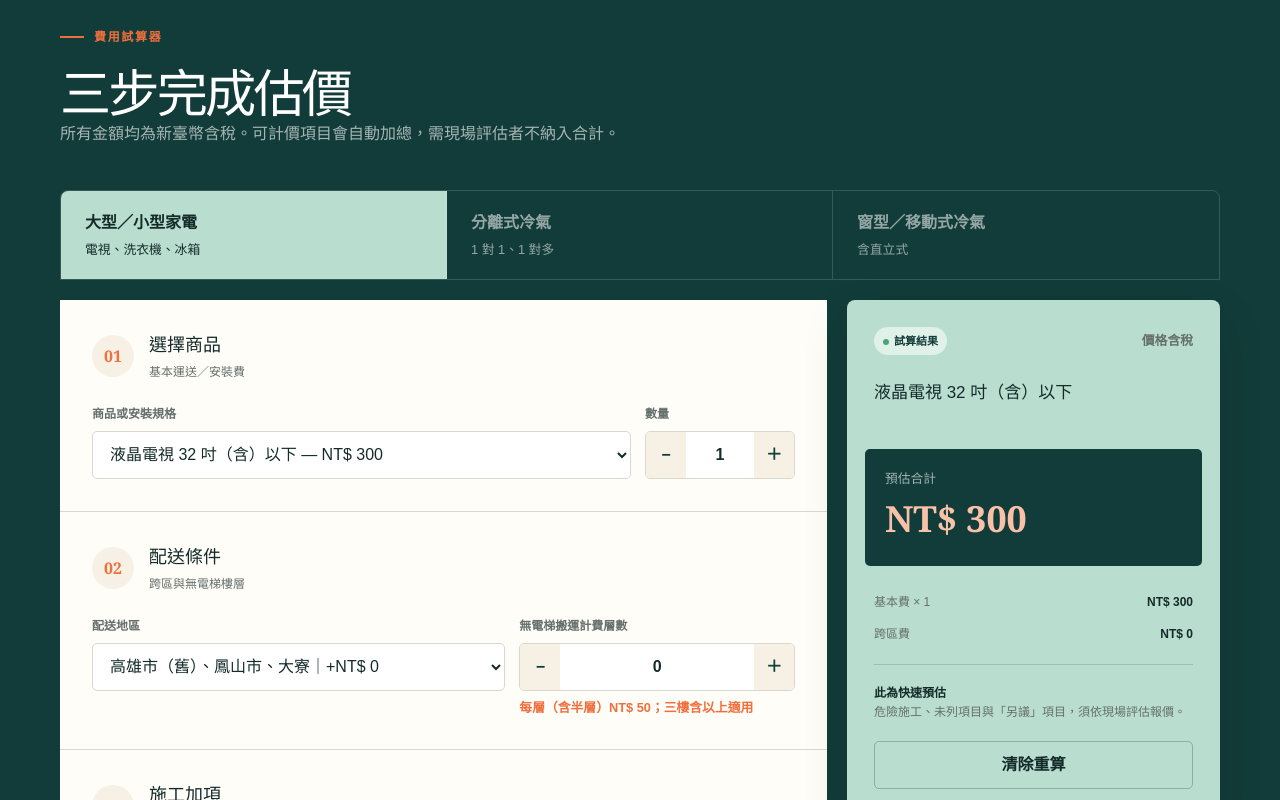
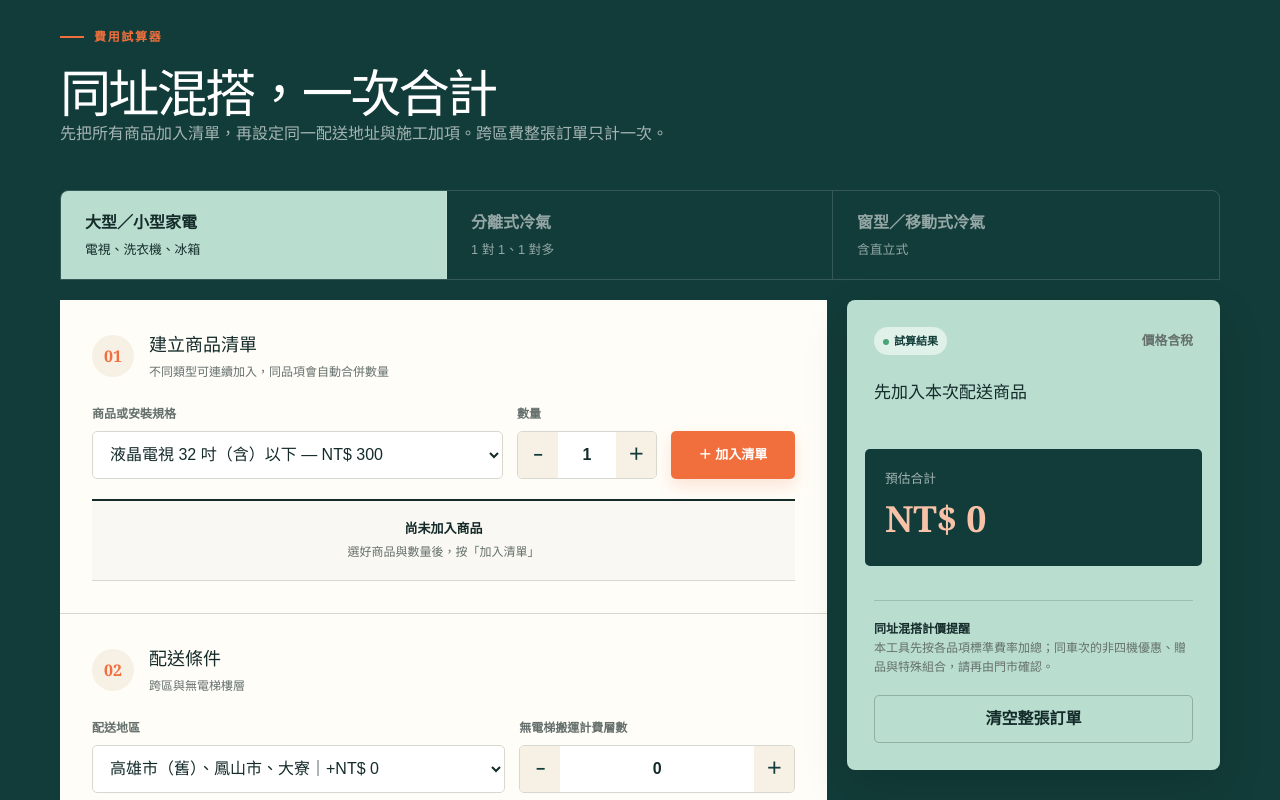
Before and after one commit to lalawgwg99/WGapp, a Next.js app: page / in a window 1280 px wide. Shown: the part 780-1580 px from the top of the page. Built offline with nearby package versions, Linux system fonts and the light colour scheme.

Commit message:
Support mixed-item delivery totals

```diff
--- a/app/globals.css
+++ b/app/globals.css
@@ -139,6 +139,7 @@ main { overflow: hidden; }
 .step-title h3 { font-size: 18px; }
 .step-title p { color: var(--muted); font-size: 12px; margin-top: 4px; }
 .field-grid { display: grid; grid-template-columns: minmax(0,1fr) 150px; gap: 14px; }
+.field-grid.add-grid { grid-template-columns: minmax(0,1fr) 140px 124px; align-items: end; }
 .field-grid.two { grid-template-columns: 1.2fr .8fr; }
 .field { display: block; }
 .field > span { display: block; font-size: 12px; font-weight: 800; color: var(--muted); margin-bottom: 8px; }
@@ -153,6 +154,30 @@ main { overflow: hidden; }
 .stepper input::-webkit-inner-spin-button { display: none; }
 .field-help { display: block; color: var(--orange); line-height: 1.4; margin-top: 8px; font-weight: 700; }
 .inline-note { margin: 10px 0 0; font-size: 12px; color: var(--orange); font-weight: 700; }
+.add-product {
+  height: 48px; border: 0; border-radius: 5px; background: var(--orange); color: white;
+  cursor: pointer; font-size: 13px; font-weight: 900; box-shadow: 0 7px 16px rgba(240,111,60,.18);
+}
+.add-product:hover { background: #db5d2d; }
+.cart-stack { margin-top: 20px; border-top: 2px solid var(--ink); }
+.cart-empty {
+  min-height: 80px; display: flex; flex-direction: column; justify-content: center; align-items: center;
+  gap: 5px; border-bottom: 1px solid var(--line); color: var(--muted); font-size: 12px; background: #faf8f2;
+}
+.cart-empty b { color: var(--ink); font-size: 13px; }
+.cart-row {
+  display: grid; grid-template-columns: 34px minmax(0,1fr) 84px 94px 36px; gap: 10px;
+  min-height: 70px; align-items: center; border-bottom: 1px solid var(--line);
+}
+.cart-index { font-family: Georgia, serif; color: var(--orange); font-size: 12px; }
+.cart-name { min-width: 0; }
+.cart-name b, .cart-name small { display: block; }
+.cart-name b { font-size: 12px; line-height: 1.35; }
+.cart-name small { margin-top: 4px; color: var(--muted); font-size: 10px; }
+.cart-row > strong { text-align: right; font-family: Georgia, serif; font-size: 14px; white-space: nowrap; }
+.cart-stepper { justify-content: center; }
+.remove-product { border: 0; background: transparent; color: var(--muted); cursor: pointer; font-size: 10px; padding: 5px 0; }
+.remove-product:hover { color: var(--orange); }
 .extras-grid { display: grid; grid-template-columns: repeat(2, 1fr); gap: 9px; max-height: 390px; overflow: auto; padding-right: 4px; }
 .extra-card { min-height: 64px; border: 1px solid var(--line); border-radius: 5px; display: flex; align-items: center; justify-content: space-between; padding-right: 9px; transition: .15s; background: white; }
 .extra-card.selected { border-color: var(--teal-2); background: #f1f8f5; }
@@ -177,6 +202,8 @@ main { overflow: hidden; }
 .estimate-lines div { display: flex; justify-content: space-between; align-items: baseline; gap: 18px; padding: 7px 0; font-size: 12px; }
 .estimate-lines span { color: var(--muted); }
 .estimate-lines b { white-space: nowrap; }
+.estimate-lines .summary-subtotal { border-top: 1px solid rgba(20,43,42,.14); margin-top: 7px; padding-top: 12px; }
+.estimate-lines .summary-subtotal span, .estimate-lines .summary-subtotal b { color: var(--ink); font-weight: 900; }
 .estimate-footer p { color: var(--muted); line-height: 1.55; font-size: 12px; margin: 19px 0; }
 .estimate-footer p b { color: var(--ink); }
 .estimate-footer button { width: 100%; background: transparent; border: 1px solid rgba(20,43,42,.25); border-radius: 5px; padding: 11px; color: var(--ink); cursor: pointer; font-weight: 800; }
@@ -252,7 +279,10 @@ footer a:hover { opacity: 1; }
   .mode-tab:last-child { border-bottom: 0; }
   .mode-tab small { display: none; }
   .step-block { padding: 25px 18px; }
-  .field-grid, .field-grid.two { grid-template-columns: 1fr; }
+  .field-grid, .field-grid.add-grid, .field-grid.two { grid-template-columns: 1fr; }
+  .cart-row { grid-template-columns: 27px minmax(0,1fr) 78px; padding: 12px 0; }
+  .cart-row > strong { grid-column: 2; text-align: left; }
+  .remove-product { grid-column: 3; grid-row: 2; }
   .extras-grid { grid-template-columns: 1fr; max-height: 430px; }
   .estimate-card { padding: 22px; }
   .fees-section, .notes-section { padding: 72px 18px; }
--- a/app/page.tsx
+++ b/app/page.tsx
@@ -155,6 +155,7 @@ export default function Home() {
   const [mode, setMode] = useState<"appliance" | "split" | "window">("appliance");
   const [productId, setProductId] = useState(products[0].id);
   const [quantity, setQuantity] = useState(1);
+  const [cart, setCart] = useState<Record<string, number>>({});
   const [area, setArea] = useState("0");
   const [stairUnits, setStairUnits] = useState(0);
   const [selectedExtras, setSelectedExtras] = useState<Record<string, number>>({});
@@ -168,8 +169,6 @@ export default function Home() {
     const list = next === "appliance" ? products : next === "split" ? splitAC : windowAC;
     setMode(next);
     setProductId(list[0].id);
-    setStairUnits(0);
-    setSelectedExtras({});
   };
 
   const availableExtras = useMemo(() => {
@@ -182,9 +181,16 @@ export default function Home() {
     const fee = extras.find((item) => item.id === id);
     return sum + (fee?.price ?? 0) * qty;
   }, 0);
-  const baseTotal = (current.price ?? 0) * quantity;
-  const areaTotal = areaFees[area]?.price ?? 0;
-  const stairTotal = (current.stairRate ?? 0) * stairUnits * quantity;
+  const orderableItems = [...products, ...splitAC, ...windowAC];
+  const cartRows = Object.entries(cart)
+    .map(([id, qty]) => ({ item: orderableItems.find((entry) => entry.id === id), qty }))
+    .filter((row): row is { item: FeeItem; qty: number } => Boolean(row.item));
+  const baseTotal = cartRows.reduce((sum, row) => sum + (row.item.price ?? 0) * row.qty, 0);
+  const areaTotal = cartRows.length ? (areaFees[area]?.price ?? 0) : 0;
+  const stairTotal = cartRows.reduce(
+    (sum, row) => sum + (row.item.stairRate ?? 0) * stairUnits * row.qty,
+    0,
+  );
   const total = baseTotal + areaTotal + stairTotal + extraTotal;
 
   const allFees = [...products, ...splitAC, ...windowAC, ...extras];
@@ -196,6 +202,20 @@ export default function Home() {
 
   const setExtra = (id: string, value: number) => {
     setSelectedExtras((prev) => {
+      const next = { ...prev };
+      if (value <= 0) delete next[id];
+      else next[id] = value;
+      return next;
+    });
+  };
+
+  const addToCart = () => {
+    setCart((prev) => ({ ...prev, [current.id]: (prev[current.id] ?? 0) + quantity }));
+    setQuantity(1);
+  };
+
+  const setCartQuantity = (id: string, value: number) => {
+    setCart((prev) => {
       const next = { ...prev };
       if (value <= 0) delete next[id];
       else next[id] = value;
@@ -227,7 +247,7 @@ export default function Home() {
           <p className="eyebrow"><span /> 五甲店 · 新臺幣含稅</p>
           <h1>配送安裝費，<br /><em>一眼看懂。</em></h1>
           <p className="hero-lead">
-            選商品、地區與施工加項，即時計算預估費用。把八頁密集價目表，整理成現場也能快速使用的工具。
+            同一地址可混搭多種商品，逐項加入後一次合計運送、樓層與施工費。把八頁密集價目表，整理成現場也能快速使用的工具。
           </p>
           <div className="hero-actions">
             <a className="primary-button" href="#calculator">開始計算 <span>↓</span></a>
@@ -256,8 +276,8 @@ export default function Home() {
       <section className="calculator-section" id="calculator">
         <div className="section-heading light-heading">
           <p className="eyebrow"><span /> 費用試算器</p>
-          <h2>三步完成估價</h2>
-          <p>所有金額均為新臺幣含稅。可計價項目會自動加總，需現場評估者不納入合計。</p>
+          <h2>同址混搭，一次合計</h2>
+          <p>先把所有商品加入清單，再設定同一配送地址與施工加項。跨區費整張訂單只計一次。</p>
         </div>
 
         <div className="mode-tabs" role="tablist" aria-label="選擇試算類型">
@@ -281,8 +301,8 @@ export default function Home() {
         <div className="calculator-grid">
           <div className="calculator-form">
             <div className="step-block">
-              <div className="step-title"><b>01</b><div><h3>選擇商品</h3><p>基本運送／安裝費</p></div></div>
-              <div className="field-grid">
+              <div className="step-title"><b>01</b><div><h3>建立商品清單</h3><p>不同類型可連續加入，同品項會自動合併數量</p></div></div>
+              <div className="field-grid add-grid">
                 <label className="field wide">
                   <span>商品或安裝規格</span>
                   <select value={productId} onChange={(e) => setProductId(e.target.value)}>
@@ -297,8 +317,26 @@ export default function Home() {
                     <button onClick={() => setQuantity(quantity + 1)} aria-label="增加數量">＋</button>
                   </div>
                 </label>
+                <button className="add-product" onClick={addToCart}>＋ 加入清單</button>
               </div>
               {current.note && <p className="inline-note">{current.note}</p>}
+              <div className="cart-stack" aria-label="本次配送商品清單">
+                {cartRows.length === 0 ? (
+                  <div className="cart-empty"><b>尚未加入商品</b><span>選好商品與數量後，按「加入清單」</span></div>
+                ) : cartRows.map(({ item, qty }) => (
+                  <div className="cart-row" key={`cart-${item.id}`}>
+                    <div className="cart-index">{String(cartRows.findIndex((row) => row.item.id === item.id) + 1).padStart(2, "0")}</div>
+                    <div className="cart-name"><b>{item.name}</b><small>{money(item.price ?? 0)}／{item.unit}</small></div>
+                    <div className="mini-stepper cart-stepper">
+                      <button onClick={() => setCartQuantity(item.id, qty - 1)} aria-label={`減少${item.name}`}>−</button>
+                      <span>{qty}</span>
+                      <button onClick={() => setCartQuantity(item.id, qty + 1)} aria-label={`增加${item.name}`}>＋</button>
+                    </div>
+                    <strong>{money((item.price ?? 0) * qty)}</strong>
+                    <button className="remove-product" onClick={() => setCartQuantity(item.id, 0)} aria-label={`移除${item.name}`}>移除</button>
+                  </div>
+                ))}
+              </div>
             </div>
 
             <div className="step-block">
@@ -320,7 +358,7 @@ export default function Home() {
                     <button onClick={() => setStairUnits(stairUnits + 1)} aria-label="增加計費層數">＋</button>
                   </div>
                   <small className="field-help">
-                    {current.stairRate ? `每層（含半層）${money(current.stairRate)}；三樓含以上適用` : "此品項未列固定樓層費"}
+                    系統依清單內每件商品的級距分別計算；三樓（含）以上適用
                   </small>
                 </label>
               </div>
@@ -353,19 +391,22 @@ export default function Home() {
 
           <aside className="estimate-card" aria-live="polite">
             <div className="estimate-label"><span className="live-dot">試算結果</span><small>價格含稅</small></div>
-            <h3>{current.name}</h3>
+            <h3>{cartRows.length ? `同址配送｜${cartRows.reduce((sum, row) => sum + row.qty, 0)} 件商品` : "先加入本次配送商品"}</h3>
             <div className="estimate-total"><small>預估合計</small><strong>{money(total)}</strong></div>
             <div className="estimate-lines">
-              <div><span>基本費 × {quantity}</span><b>{money(baseTotal)}</b></div>
-              <div><span>跨區費</span><b>{money(areaTotal)}</b></div>
+              {cartRows.map(({ item, qty }) => (
+                <div key={`summary-${item.id}`}><span>{item.name} × {qty}</span><b>{money((item.price ?? 0) * qty)}</b></div>
+              ))}
+              {cartRows.length > 0 && <div className="summary-subtotal"><span>商品基本費小計</span><b>{money(baseTotal)}</b></div>}
+              {cartRows.length > 0 && <div><span>跨區費（同址計一次）</span><b>{money(areaTotal)}</b></div>}
               {stairTotal > 0 && <div><span>樓層搬運費</span><b>{money(stairTotal)}</b></div>}
               {selectedExtraRows.map(({ item, qty }) => (
                 <div key={item.id}><span>{item.name} × {qty}</span><b>{money((item.price ?? 0) * qty)}</b></div>
               ))}
             </div>
             <div className="estimate-footer">
-              <p><b>此為快速預估</b><br />危險施工、未列項目與「另議」項目，須依現場評估報價。</p>
-              <button onClick={() => { setQuantity(1); setArea("0"); setStairUnits(0); setSelectedExtras({}); }}>清除重算</button>
+              <p><b>同址混搭計價提醒</b><br />本工具先按各品項標準費率加總；同車次的非四機優惠、贈品與特殊組合，請再由門市確認。</p>
+              <button onClick={() => { setCart({}); setQuantity(1); setArea("0"); setStairUnits(0); setSelectedExtras({}); }}>清空整張訂單</button>
             </div>
           </aside>
         </div>
```
Also changed, not shown: app/layout.tsx (+15 -1 lines), index.html (+8 -1 lines), public/og.png (added).
